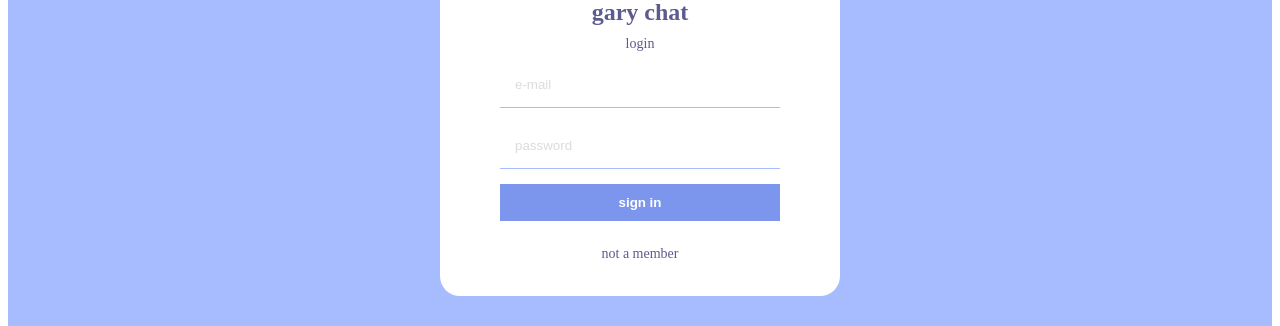
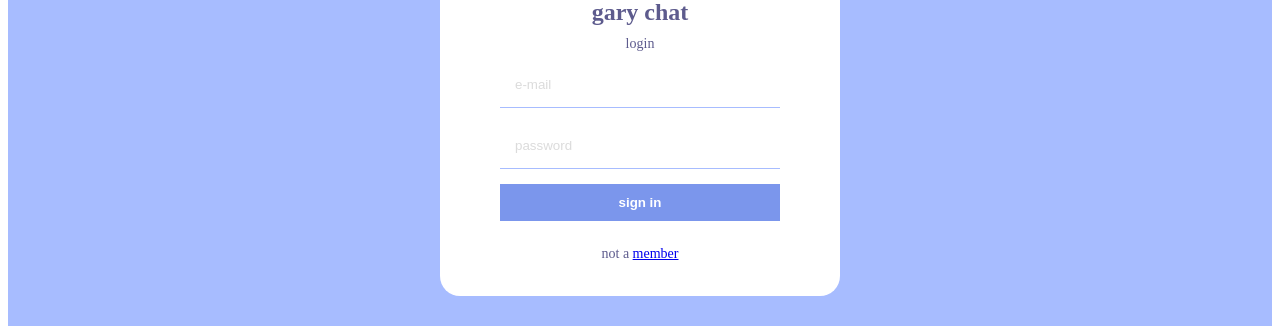
Before and after one commit to jandroo0/GaryChat, a React (Vite) app: page /login in a window 1280 px wide. Shown: the part 271-597 px from the top of the page. Built offline with nearby package versions, Linux system fonts and the light colour scheme; no server answers.

Commit message:
update - firebase auth
add login feature
add register feature
add logout feature

using firebase
using firebase firestore

```diff
--- a/src/App.jsx
+++ b/src/App.jsx
@@ -3,18 +3,26 @@ import Register from './pages/Register';
 import Login from './pages/Login';
 import './style.scss';
 
-import {
-  Route,
-  Routes,
-  BrowserRouter,
-} from "react-router-dom";
+import { Route, Routes, BrowserRouter, Navigate } from "react-router-dom";
+import { useContext } from 'react';
+import { AuthContext } from './context/AuthContext';
 
 function App() {
+  const { currentUser } = useContext(AuthContext);
+
+  const ProtectedRoute = ({ children }) => { // protected route on home page, only allowed if logged in, otherwise send to login page.
+    if (!currentUser) {
+      return <Navigate to="/login" /> // nav to login page
+    };
+
+    return children;
+  };
+
   return (
     <BrowserRouter>
       <Routes>
         <Route path="/">
-          <Route index element={<Home />} />
+          <Route index element={<ProtectedRoute> <Home /> </ProtectedRoute>} />
           <Route path="login" element={<Login />} />
           <Route path="register" element={<Register />} />
         </Route>
--- a/src/components/Navbar.jsx
+++ b/src/components/Navbar.jsx
@@ -1,5 +1,9 @@
 import React from 'react';
 import pfp from '../img/pfp.png';
+
+import { signOut } from "firebase/auth";
+import { auth } from "../firebase";
+
 
 const Navbar = () => {
     return (
@@ -8,7 +12,7 @@ const Navbar = () => {
             <div className="user">
                 <img src={pfp} alt="" />
                 <span>Alejandro</span>
-                <button>logout</button>
+                <button onClick={() => signOut(auth)}>logout</button>
             </div>
         </div>
     )
--- a/src/context/AuthContext.jsx
+++ b/src/context/AuthContext.jsx
@@ -1,4 +1,5 @@
 import { onAuthStateChanged } from "firebase/auth";
+import { auth } from "../firebase";
 import { createContext, useEffect, useState } from "react";
 
 export const AuthContext = createContext();
@@ -8,8 +9,19 @@ export const AuthContextProvider = ({ children }) => {
     const [currentUser, setCurrentUser] = useState({});
 
     useEffect(() => {
-        onAuthStateChanged(auth, (user) => {
+        const unsub = onAuthStateChanged(auth, (user) => {
             setCurrentUser(user);
-        })
-    }, [])
+            console.log(user);
+        });
+
+        return () => {
+            unsub();
+        };
+    }, []);
+
+    return (
+        <AuthContext.Provider value={{ currentUser }}>
+            {children}
+        </AuthContext.Provider>
+    )
 }
--- a/src/main.jsx
+++ b/src/main.jsx
@@ -1,9 +1,12 @@
 import React from 'react'
 import ReactDOM from 'react-dom/client'
 import App from './App.jsx'
+import { AuthContextProvider } from './context/AuthContext.jsx'
 
 ReactDOM.createRoot(document.getElementById('root')).render(
   <React.StrictMode>
-    <App />
+    <AuthContextProvider>
+      <App />
+    </AuthContextProvider>
   </React.StrictMode>,
 )
--- a/src/pages/Login.jsx
+++ b/src/pages/Login.jsx
@@ -1,17 +1,42 @@
-import React from "react";
+import React, { useState } from "react";
+import { useNavigate, Link } from "react-router-dom";
+
+import { signInWithEmailAndPassword } from "firebase/auth";
+import { auth } from "../firebase";
+
 
 const Login = () => {
+
+    const [err, setErr] = useState(false); // submission error state
+    const navigate = useNavigate();
+
+    const handleSubmit = async (e) => { // button submit async function
+        e.preventDefault(); // prevent refresh
+
+        const userEmail = e.target[0].value;
+        const userPassword = e.target[1].value;
+
+        try {
+            await signInWithEmailAndPassword(auth, userEmail, userPassword);
+            navigate("/")
+        } catch (err) {
+            console.log(err)
+            setErr(true);
+        }
+    };
+
     return (
         <div className="formContainer">
             <div className="formWrapper">
                 <span className="logo">gary chat</span>
                 <span className="title">login</span>
-                <form>
+                <form onSubmit={handleSubmit}>
                     <input type="email" placeholder="e-mail" />
                     <input type="password" placeholder="password" />
 
                     <button>sign in</button>
-                    <p>not a member</p>
+                    {err && <span>Something went wrong??</span>}
+                    <p>not a <Link to="/register">member</Link></p>
                 </form>
             </div>
         </div>
--- a/src/pages/Register.jsx
+++ b/src/pages/Register.jsx
@@ -8,7 +8,7 @@ import { ref, uploadBytesResumable, getDownloadURL } from "firebase/storage";
 
 import { doc, setDoc } from "firebase/firestore";
 
-import { useNavigate } from "react-router-dom";
+import { useNavigate, Link } from "react-router-dom";
 
 
 
@@ -74,7 +74,7 @@ const Register = () => {
                     </label>
                     <button>sign up</button>
                     {err && <span>Something went wrong??</span>}
-                    <p>already a member</p>
+                    <p>already a <Link to="/login">member</Link></p>
                 </form>
             </div>
         </div>
```
